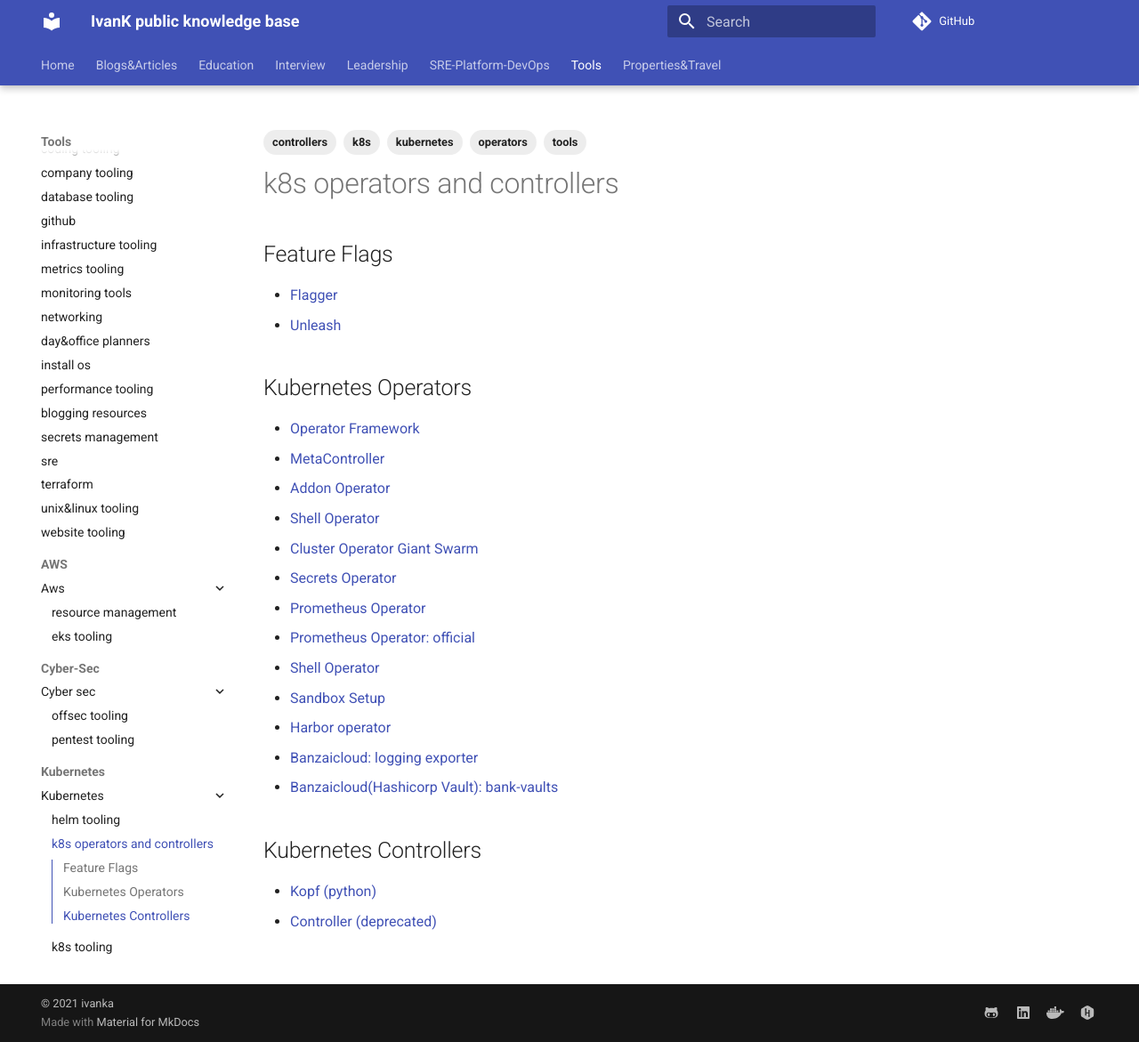
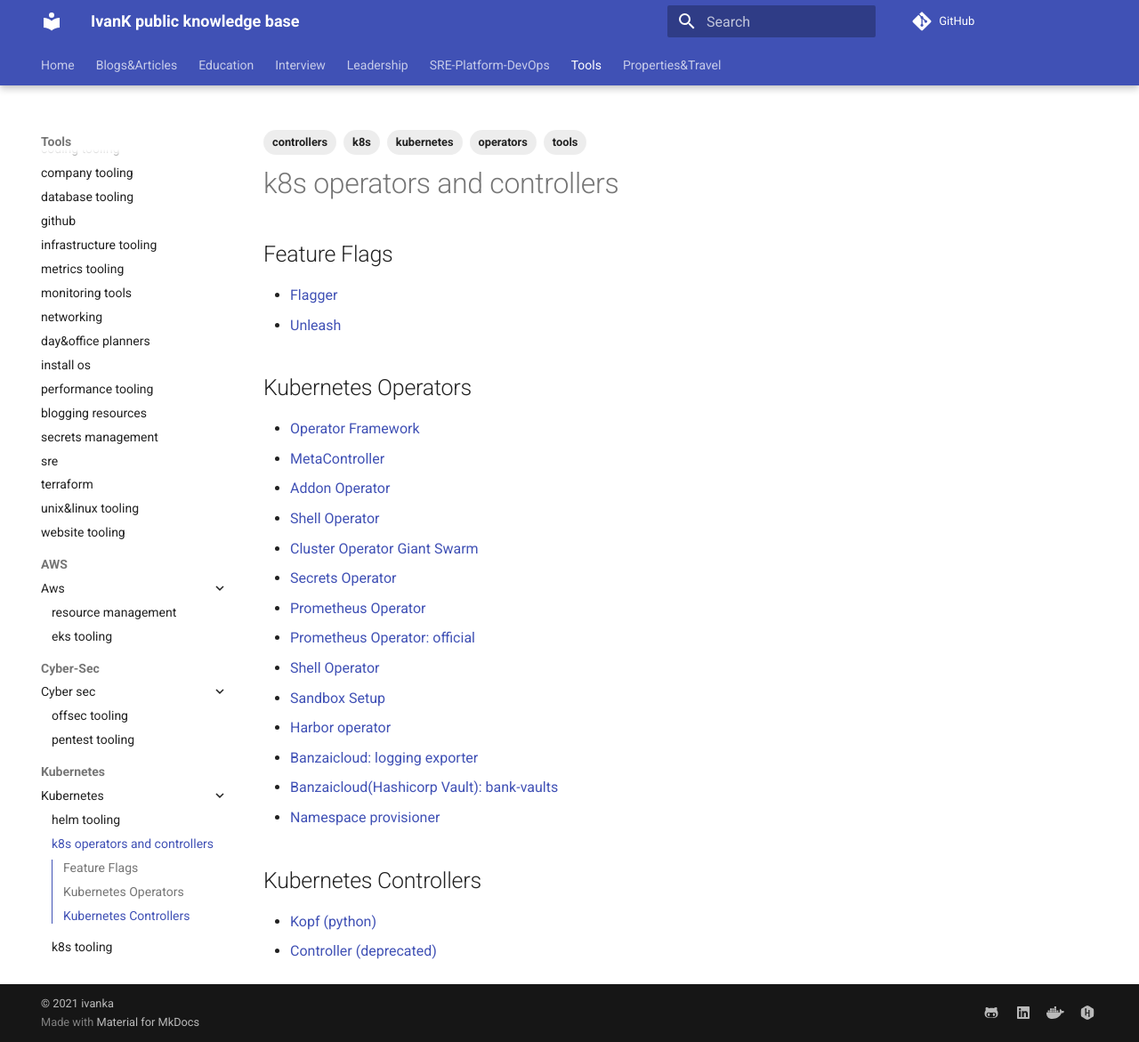
Before and after one commit to ivankatliarchuk/knowledge-base, an MkDocs documentation site: the page built from docs/tools/kubernetes/k8s-operators.md, in a window 1280 px wide and 1171 px high. Shown: the whole window at 89% size. Built offline with MkDocs 1.6.1 and Material for MkDocs 9.7.7, drawn with Linux system fonts in a browser that asks for light colours; comment, search, counter and statistics services are not loaded.

Commit message:
namespace provisioner
Signed-off-by: ivan katliarchuk <ivan.katliarchuk@gmail.com>

```diff
--- a/docs/tools/kubernetes/k8s-operators.md
+++ b/docs/tools/kubernetes/k8s-operators.md
@@ -27,6 +27,7 @@
 - [Harbor operator](https://github.com/goharbor/harbor-operator)
 - [Banzaicloud: logging exporter](https://github.com/banzaicloud/logging-operator)
 - [Banzaicloud(Hashicorp Vault): bank-vaults](https://github.com/banzaicloud/bank-vaults)
+- [Namespace provisioner](https://github.com/mercedes-benz/namespace-provisioner)
 
 ## Kubernetes Controllers
 
```
